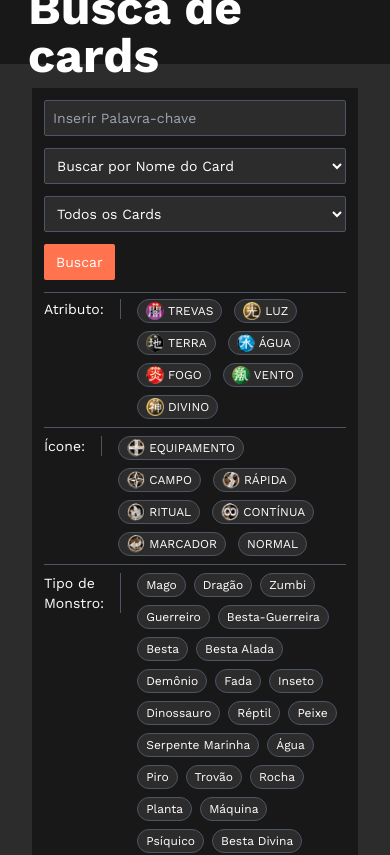
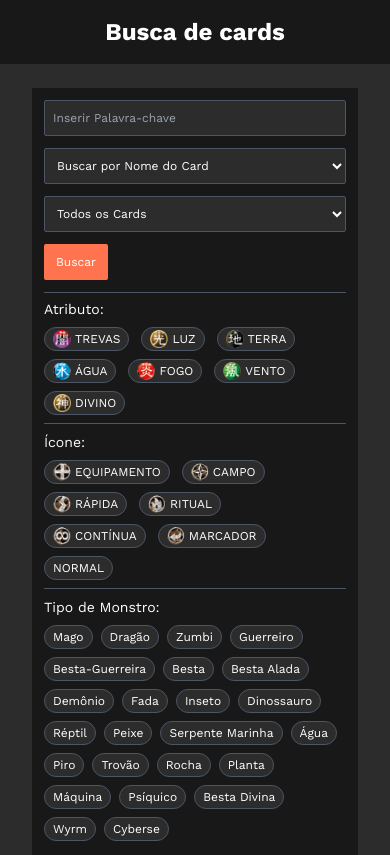
Before and after one commit to Hewerton80/yu-gi-oh-data-base-next.js-tailwind, a Next.js app: page / in a window 390 px wide. Shown: the top 855 px of the page. Built offline with nearby package versions, Linux system fonts and the light colour scheme; no server answers.

Commit message:
add responsive in some places

```diff
--- a/src/components/General/Buttons/Button/index.tsx
+++ b/src/components/General/Buttons/Button/index.tsx
@@ -9,7 +9,7 @@ export function Button({ children, className, ...rest }: ButtonProps) {
       {...rest}
       className={concatenateClasseName(`
         flex items-center justify-center
-        font-sans text-sm px-3 text-white
+        font-sans text-xs sm:text-sm px-3 text-white
         bg-primary h-9 w-max rounded-sm hover:opacity-80 duration-300
       `,className)}
     >
--- a/src/components/General/Buttons/PaginationButton/index.tsx
+++ b/src/components/General/Buttons/PaginationButton/index.tsx
@@ -18,7 +18,7 @@ export function PaginationButton({ children, className, active, ...rest }: Pagin
       disabled:cursor-default disabled:pointer-events-none
       `, className)}
     >
-      <span className='flex items-center justify-center w-full h-full text-xs text-white'>
+      <span className='flex items-center justify-center w-full h-full text-xs sm:text-sm text-white'>
         {children}
       </span>
     </button>
--- a/src/components/General/Inputs/Checkbox/index.tsx
+++ b/src/components/General/Inputs/Checkbox/index.tsx
@@ -24,7 +24,7 @@ function Checkbox({ children, className, ...rest }: CheckboxProps) {
         `}
         {...rest}
       />
-      <span className='flex h-full w-full items-center font-sans text-xs text-white uppercase'>
+      <span className='flex h-full w-full items-center font-sans text-xs sm:text-sm text-white uppercase'>
         {children}
       </span>
     </div>
--- a/src/components/General/Inputs/InputText/index.tsx
+++ b/src/components/General/Inputs/InputText/index.tsx
@@ -8,7 +8,7 @@ function InputText({ className, ...rest }: InputTextProps) {
     <input
       className={concatenateClasseName(`
         h-9 w-full border-1 border-gray-600 bg-black-100 rounded-sm
-        px-2 flex items-center text-sm text-white font-sans
+        px-2 flex items-center text-xs sm:text-sm text-white font-sans
         outline-none focus:shadow-white duration-300
       `, className)}
       {...rest}
--- a/src/components/General/Inputs/Select/index.tsx
+++ b/src/components/General/Inputs/Select/index.tsx
@@ -8,7 +8,7 @@ function Select({ className, ...rest }: SelectProps) {
     <select
       className={concatenateClasseName( `
         h-9 w-full border-1 border-gray-600 bg-black-100 rounded-sm
-        px-2 flex items-center text-sm text-white font-sans
+        px-2 flex items-center text-xs sm:text-sm text-white font-sans
         cursor-pointer outline-none focus:shadow-white duration-300
       `, className)}
       {...rest}
--- a/src/components/Partials/Header/index.tsx
+++ b/src/components/Partials/Header/index.tsx
@@ -4,7 +4,7 @@ export function Header() {
   return (
     <header className='bg-black-800 px-7 h-16'>
       <div className='flex items-center justify-center bg-transparent max-w-3xl w-full mx-auto h-full'>
-        <Heading className='text-5xl'>Busca de cards</Heading>
+        <Heading className='text-2xl sm:text-5xl'>Busca de cards</Heading>
       </div>
     </header>
   );
--- a/src/pages/index.tsx
+++ b/src/pages/index.tsx
@@ -292,8 +292,8 @@ const Home: NextPage = () => {
 
             <div className='flex flex-col  space-y-2'>
 
-              <div className='flex border-b-1 border-gray-600'>
-                <span className='flex pr-4 mr-4 h-full w-24 font-sans text-sm text-white border-r-1 border-gray-600'>
+              <div className='flex flex-col sm:flex-row border-b-1 border-gray-600'>
+                <span className='flex  pr-4 mr-4 h-full w-24 font-sans text-sm text-white mb-2 sm:mb-0 border-r-0 sm:border-r-1 border-gray-600'>
                   Atributo:
                 </span>
                 <div className='flex flex-wrap'>
@@ -329,8 +329,8 @@ const Home: NextPage = () => {
                 </div>
               </div>
 
-              <div className='flex border-b-1 border-gray-600'>
-                <span className='flex pr-4 mr-4 h-full w-24 font-sans text-sm text-white border-r-1 border-gray-600'>
+              <div className='flex flex-col sm:flex-row border-b-1 border-gray-600'>
+                <span className='flex pr-4 mr-4 h-full w-24 font-sans text-sm text-white mb-2 sm:mb-0 border-r-0 sm:border-r-1 border-gray-600'>
                   Ícone:
                 </span>
                 <div className='flex flex-wrap'>
@@ -369,8 +369,8 @@ const Home: NextPage = () => {
                 </div>
               </div>
 
-              <div className='flex'>
-                <span className='flex pr-4 mr-4 h-full w-24 font-sans text-sm text-white border-r-1 border-gray-600'>
+              <div className='flex flex-col sm:flex-row'>
+                <span className='flex pr-4 mr-4 h-full w-auto sm:w-24 font-sans text-sm text-white mb-2 sm:mb-0 border-r-0 sm:border-r-1 border-gray-600'>
                   Tipo de Monstro:
                 </span>
                 <div className='flex flex-wrap'>
@@ -429,7 +429,7 @@ const Home: NextPage = () => {
                 onChangePage={toPage => handlechangePage(toPage)}
                 disabled={isLoadingsCards}
               />
-              <div className='w-full bg-black-800 rounded-md border-gray-600 border-2 mb-4'>
+              <div className='w-full bg-black-800 rounded-md border-gray-600 border-2 mb-4 overflow-hidden'>
                 <ul className='flex w-full flex-col p-4'>
                   {
                     isLoadingsCards ? (
```
